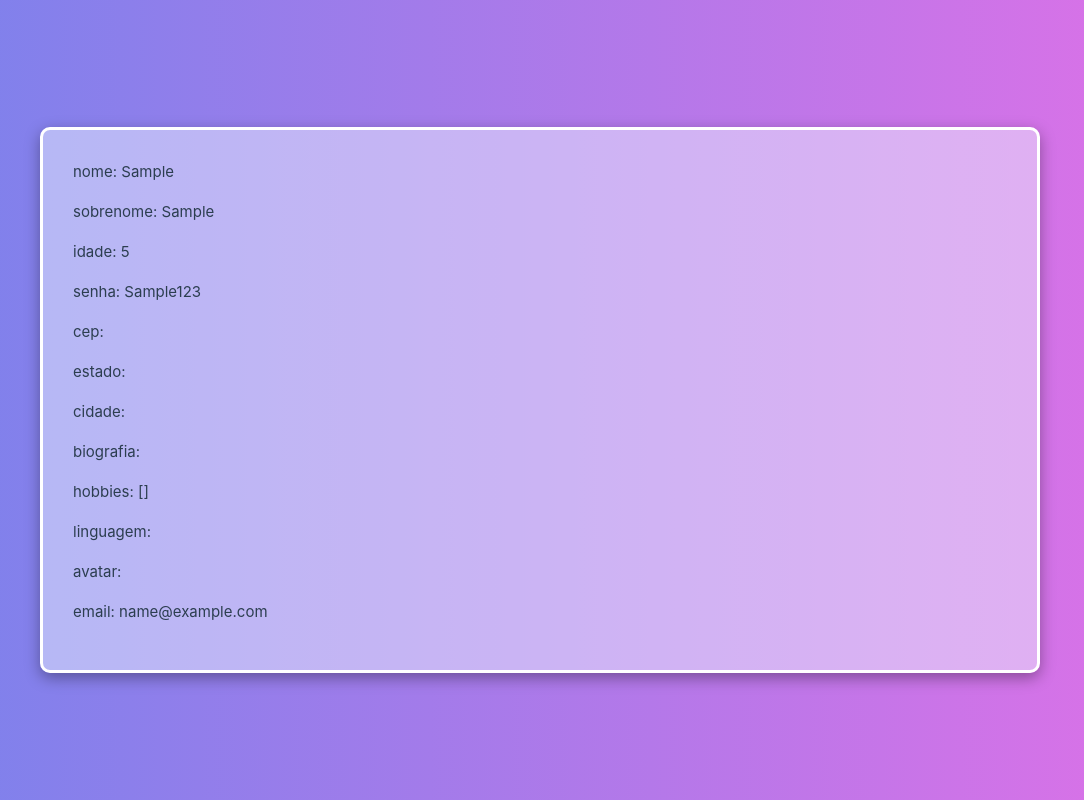
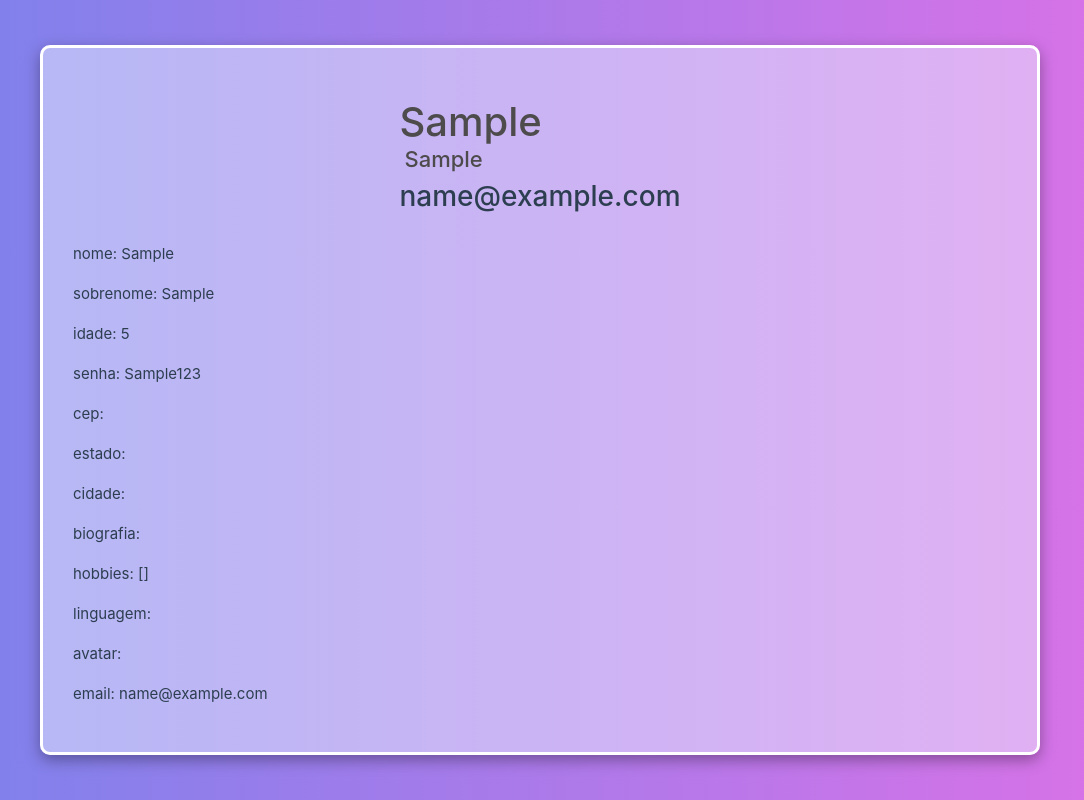
Before and after one commit to isabellirosa/projeto1-forms, a Vue app: page / in a window 1280 px wide. Both pictures are taken after typing "Sample", "Sample", "5", "name@example.com", "Sample123", "Sample123" into the empty fields and a click on the button "Enviar". Shown: the whole page, without its empty margins (100-1184 px from the left). Built offline with nearby package versions, Linux system fonts and the light colour scheme.

Commit message:
REFACTORE: Refazendo o html e melhorando o style

```diff
--- a/src/App.vue
+++ b/src/App.vue
@@ -1,24 +1,24 @@
 <script setup>
 import { ref } from 'vue'
-const enviado=ref(false)
+const enviado = ref(false)
 
 function enviar() {
   enviado.value = true
 }
 
-const usuario=ref(
+const usuario = ref(
   {
-    nome:'',
-    sobrenome:'',
-    idade:'',
-    senha:'',
-    cep:'',
-    estado:'',
-    cidade:'',
-    biografia:'',
-    hobbies:[],
-    linguagem:'',
-    avatar:''
+    nome: '',
+    sobrenome: '',
+    idade: '',
+    senha: '',
+    cep: '',
+    estado: '',
+    cidade: '',
+    biografia: '',
+    hobbies: [],
+    linguagem: '',
+    avatar: ''
   }
 )
 const estados = [
@@ -62,8 +62,20 @@ function handleFileUpload(e) {
 
 <template>
   <div class="main">
-    <div v-if="enviado">
+    <!-- <div v-if="enviado">
       <img v-if="usuario.avatar" class="avatar" :src="usuario.avatar" />
+      <p v-for="(value, key) of usuario" :key="key">{{ key }}: {{ value }}</p>
+    </div> -->
+    <div class="perfil-usuario" v-if="enviado">
+      <section class="informacoes-principais">
+        <img v-if="usuario.avatar" class="avatar" :src="usuario.avatar" />
+        <div class="nome-email">
+        <h1>{{usuario.nome}}</h1>
+        <h2>{{usuario.sobrenome}}</h2>
+        <h3>{{usuario.email}}</h3>
+      </div>
+      </section>
+
       <p v-for="(value, key) of usuario" :key="key">{{ key }}: {{ value }}</p>
     </div>
     <div v-else>
@@ -83,7 +95,8 @@ function handleFileUpload(e) {
           <input v-model="usuario.email" type="email" class="form-control" id="inputEmail4" placeholder="email">
         </div>
         <div class="col-md-4">
-        <input v-model="usuario.senha" type="password" class="form-control" id="inputPassword4" placeholder="insira sua senha">
+          <input v-model="usuario.senha" type="password" class="form-control" id="inputPassword4"
+            placeholder="insira sua senha">
         </div>
         <div class="col-md-4">
           <input type="password" class="form-control" id="inputPassword4" placeholder=" confirme sua senha">
@@ -164,7 +177,7 @@ function handleFileUpload(e) {
         <div class="col-4">
           <div class="form-check">
             <label class="form-check-label" for="inputGroupFile01">Foto de perfil:</label>
-          <input type="file" class="form-control" id="inputGroupFile01" @change="handleFileUpload($event)" >
+            <input type="file" class="form-control" id="inputGroupFile01" @change="handleFileUpload($event)">
             <button @click="enviar()" type="submit" class="btn btn-primary">Enviar</button>
           </div>
         </div>
@@ -180,6 +193,8 @@ h1 {
 }
 
 img {
+  width: 150px;
+  border-radius: 50%;
   margin-bottom: 20px;
   margin-right: 13px;
 }
@@ -227,4 +242,24 @@ img {
   height: 50px;
   background-color: rgba(218, 139, 255, 0.459);
 }
+.informacoes-principais{
+  display: flex;
+  align-items: center;
+  justify-content: center;
+}
+.nome-email{
+  padding: 20px;
+}
+.informacoes-principais h1{
+  display: inline;
+  color: #4D4B4B;
+}
+.informacoes-principais h2{
+  font-size: 22px;
+  color: #4D4B4B;
+  margin-left: 5px;
+}
+img{
+  border-radius: 50%;
+}
 </style>
```
Lines whose indentation alone changed are shown as unchanged.
